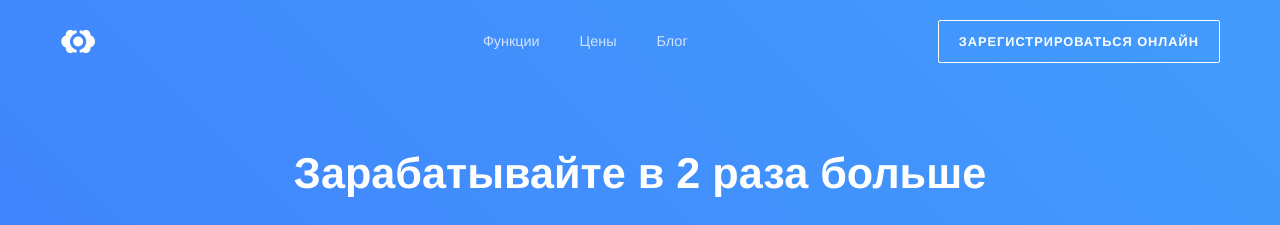
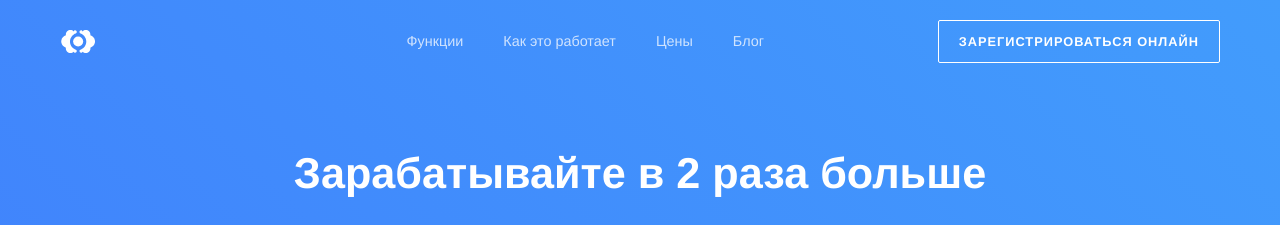
Before and after one commit to RakhimyanTim/fitness.github.io, a Jekyll site: the page built from pages/index.html, in a window 1280 px wide and 900 px high. Shown: the top 225 px of the window. Built offline with Jekyll 4.4.1, drawn with Linux system fonts in a browser that asks for light colours; some web fonts are replaced.

Commit message:
Update main.yml

```diff
--- a/_data/navigation/main.yml
+++ b/_data/navigation/main.yml
@@ -1,5 +1,7 @@
 - link: /features/
   name: Функции
+- link: /how-it-works/
+  name: Как это работает
 - link: /pricing/
   name: Цены
 - link: /blog/
```
